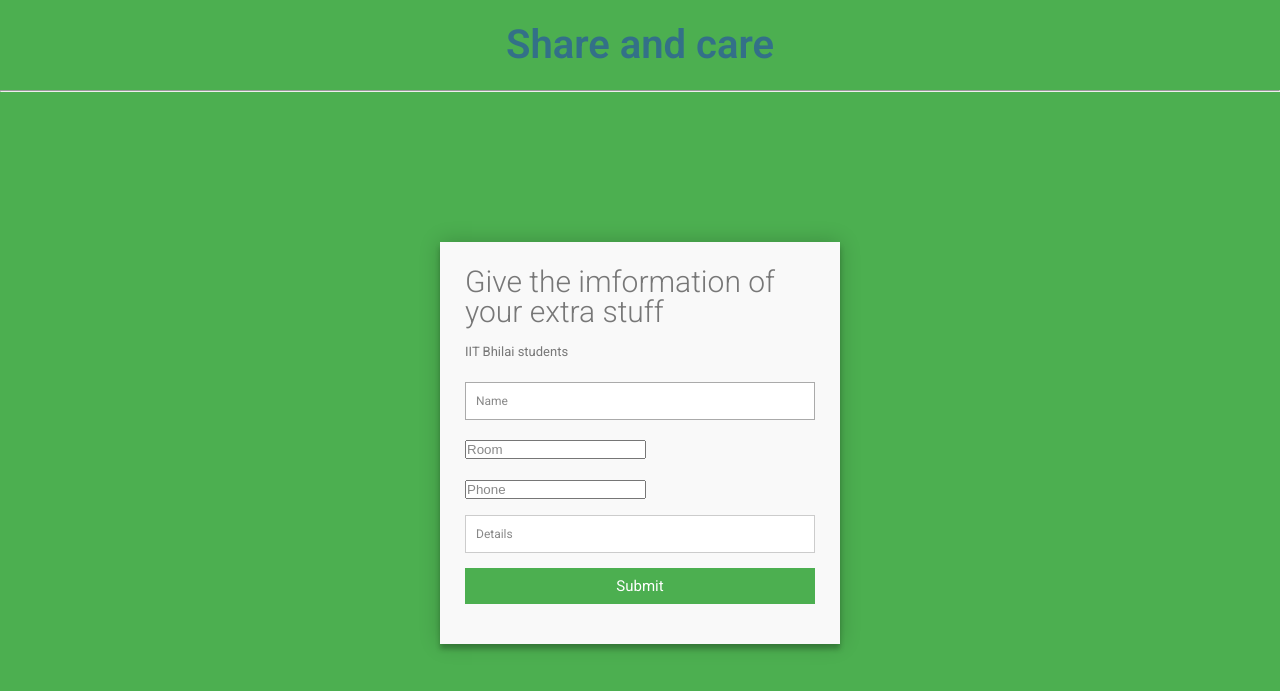
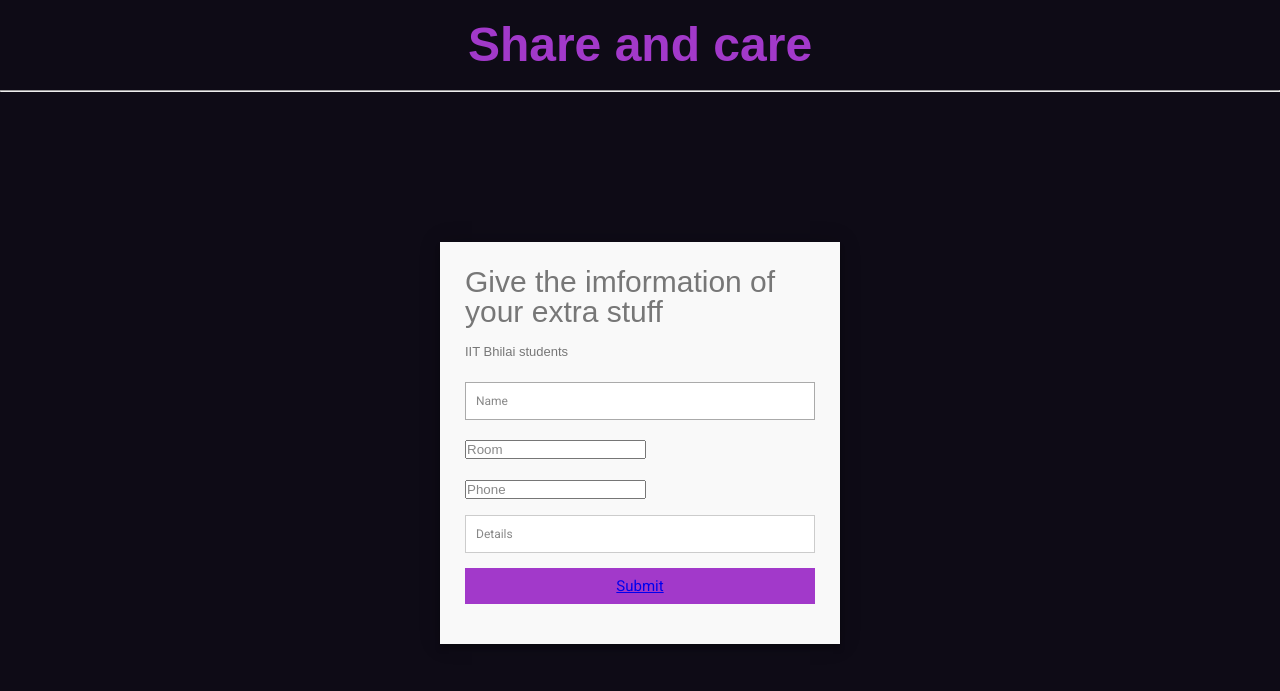
Before and after one commit to immortalcodes/Share-Care, a Flask app: page /form in a window 1280 px wide. Shown: the top 691 px of the page. Run offline with Flask 2, Linux system fonts and the light colour scheme; some libraries are stand-ins or nearby versions.

Commit message:
ui changes

```diff
--- a/templates/explore.html
+++ b/templates/explore.html
@@ -26,7 +26,8 @@
             <li><a href="http://127.0.0.1:5000/form">Add Item</a></li>
             <li><a href="http://127.0.0.1:5000/about">About Us</a></li>
     </nav>
-    </div>
+  <img id="imge" src="/assets/head.jpg"></img>
+  </div>
     <p id="brief">This webpage serves as a community for college students who know that sharing is caring.
       There are times when we are in no use of some things , such things could be put to good use by others so why not share them?? Below is the table that shows , things up for sharing . You may want to add items to share through add item. </p>
     <h2 id="heading2">Details For Sharing:</h2>
--- a/templates/form.html
+++ b/templates/form.html
@@ -5,12 +5,16 @@
     <meta charset="UTF-8">
     <meta http-equiv="X-UA-Compatible" content="IE=edge">
     <meta name="viewport" content="width=device-width, initial-scale=1.0">
+    <style>
+        @import url('https://fonts.googleapis.com/css?family=Open+Sans&display=swap');
+        </style>
     <title>Document</title>
 </head>
 <style>
     .heading {
-        color: #337088;
-        font-size: 40px;
+        font-size: 3rem;
+        font-family: 'Anton', sans-serif;
+        color: #A239CA;
     }
 .heading {
             text-align: center;
@@ -40,7 +44,7 @@
                 <input name="details" placeholder="Details" type="text" tabindex="5" required></input>
             </fieldset>
             <fieldset>
-                <button name="submit" type="submit" id="contact-submit" data-submit="...Sending">Submit</button>
+                <button name="submit" type="submit" id="contact-submit" data-submit="...Sending"><a href="http://127.0.0.1:5000/">Submit</a></button>
             </fieldset>
         </form>
     </div>
@@ -60,12 +64,12 @@
         }
 
         body {
-            font-family: "Roboto", Helvetica, Arial, sans-serif;
+            font-family: 'Montserrat', sans-serif;
             font-weight: 100;
             font-size: 12px;
             line-height: 30px;
             color: #777;
-            background: #4CAF50;
+            background: #0E0B16;
         }
 
         .container {
@@ -146,7 +150,7 @@
             cursor: pointer;
             width: 100%;
             border: none;
-            background: #4CAF50;
+            background: #A239CA;
             color: #FFF;
             margin: 0 0 5px;
             padding: 10px;
@@ -154,7 +158,7 @@
         }
 
         #contact button[type="submit"]:hover {
-            background: #43A047;
+            background: #7a075f;
             -webkit-transition: background 0.3s ease-in-out;
             -moz-transition: background 0.3s ease-in-out;
             transition: background-color 0.3s ease-in-out;
```
Also changed, not shown: static/style1.css (+15 -1 lines), assets/head.jpg (added).
